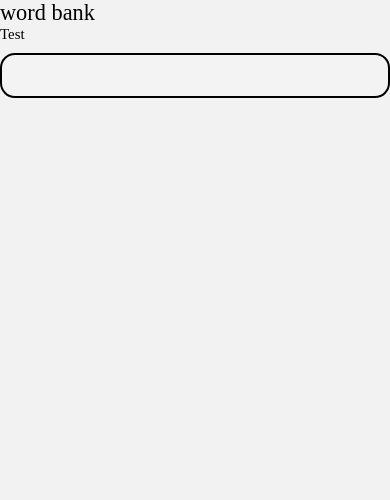
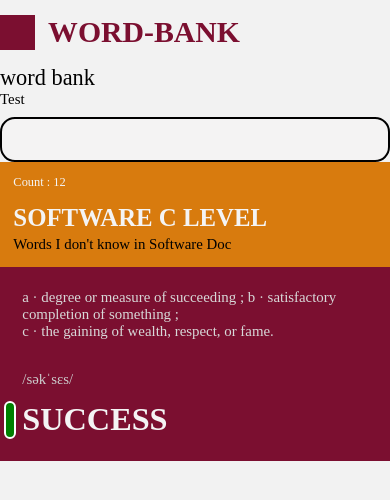
Before and after one commit to MuazzezA/WordBank, a React Native app: screen /home in a window 390 px wide. Shown: the top 500 px of the page. Built offline with nearby package versions, Linux system fonts and the light colour scheme.

Commit message:
feat: word and list header

```diff
--- /dev/null
+++ b/src/components/ListHeader.tsx
@@ -0,0 +1,54 @@
+import React from 'react';
+import {View, ViewStyle, StyleProp, Text} from 'react-native';
+import {ScaledSheet} from 'react-native-size-matters';
+import {T} from './T.tsx';
+
+interface ListHeaderProps {
+  listName: string;
+  listNameColor?: string;
+  backgroundColor?: string;
+  listDescription?: string;
+  listDescriptionColor?: string;
+  wordCount?: number;
+}
+
+export const ListHeader: React.FC<ListHeaderProps> = ({
+  listName,
+  listNameColor,
+  backgroundColor,
+  listDescription,
+  listDescriptionColor,
+  wordCount,
+}) => {
+  const color = backgroundColor ?? '#D87B0E';
+  return (
+    <View style={[styles.listContainer, {backgroundColor: color}]}>
+      {wordCount !== undefined && (
+        <T
+          text={`Count : ${wordCount}`}
+          size={10}
+          color={'#F4F4F4'}
+          style={styles.countText}
+        />
+      )}
+      <T
+        size={20}
+        text={listName.toUpperCase()}
+        weight={'700'}
+        color={listNameColor ?? '#F4F4F4'}
+      />
+      {listDescription && (
+        <T
+          text={listDescription}
+          color={listDescriptionColor || 'white'}
+          size={12}
+        />
+      )}
+    </View>
+  );
+};
+
+const styles = ScaledSheet.create({
+  listContainer: {padding: '12@s', gap: '4@s', width: '100%'},
+  countText: {paddingBottom: '8@s'},
+});
--- /dev/null
+++ b/src/components/WordHeader.tsx
@@ -0,0 +1,82 @@
+import React from 'react';
+import {View} from 'react-native';
+import {T} from './T.tsx';
+import {ScaledSheet} from 'react-native-size-matters';
+
+interface WordHeaderProps {
+  word: string;
+  wordMean?: string;
+  phonetic?: string;
+  badgeColor?: string;
+  backgroundColor?: string;
+  wordColor?: string;
+}
+
+export const WordHeader: React.FC<WordHeaderProps> = ({
+  word,
+  wordMean,
+  phonetic,
+  badgeColor,
+  backgroundColor,
+  wordColor,
+}) => {
+  const color = backgroundColor ?? '#7B0F30';
+  return (
+    <View style={[styles.wordContainer, {backgroundColor: color}]}>
+      {wordMean && (
+        <T
+          text={wordMean}
+          color={'#D8D8D8'}
+          size={12}
+          style={styles.wordDescriptionText}
+        />
+      )}
+      {phonetic && <T text={phonetic} color={'#CCCCCC'} size={12} />}
+      <View style={styles.badgeWordContainer}>
+        {badgeColor && (
+          <View
+            style={[
+              {
+                backgroundColor: badgeColor,
+              },
+              styles.wordBadge,
+            ]}
+          />
+        )}
+        <T
+          style={{color: wordColor}}
+          size={26}
+          text={word.toUpperCase()}
+          color={'#F4F4F4'}
+          weight={'700'}
+        />
+      </View>
+    </View>
+  );
+};
+
+const styles = ScaledSheet.create({
+  wordContainer: {
+    gap: '12@s',
+    padding: '20@s',
+    width: '100%',
+  },
+  badgeWordContainer: {
+    flexDirection: 'row',
+    gap: '4@s',
+    justifyContent: 'flex-start',
+    alignItems: 'center',
+  },
+  wordBadge: {
+    borderColor: 'white',
+    width: 12,
+    height: 38,
+    borderRadius: 8,
+    borderWidth: 2,
+    position: 'absolute',
+    left: '-16@s',
+  },
+  wordDescriptionText: {
+    marginBottom: '16@s',
+  },
+});
--- a/src/screens/Home.tsx
+++ b/src/screens/Home.tsx
@@ -1,13 +1,35 @@
 import React from 'react';
-import {SafeAreaView} from 'react-native-safe-area-context';
 import {T} from '../components/T.tsx';
 import {WInput} from '../components/WInput.tsx';
+import {useNavigation} from '@react-navigation/native';
+import {Header} from '../components/Header.tsx';
+import {View} from 'react-native';
+import {ListHeader} from '../components/ListHeader.tsx';
+import {WordHeader} from '../components/WordHeader.tsx';
 
 export const Home = () => {
+  const navigation = useNavigation();
+
   return (
-    <SafeAreaView>
+    <View style={{flex: 1}}>
+      <Header />
       <T text={'word bank'} size={18} />
       <WInput placeholder="Test" weight="400" />
-    </SafeAreaView>
+      <ListHeader
+        listName={'Software C Level'}
+        listDescription={"Words I don't know in Software Doc"}
+        wordCount={12}
+        listDescriptionColor={'black'}
+      />
+      <WordHeader
+        word={'Success'}
+        phonetic={'/səkˈsɛs/'}
+        wordMean={
+          'a · degree or measure of succeeding ; b · satisfactory completion of something ; \n' +
+          'c · the gaining of wealth, respect, or fame.'
+        }
+        badgeColor={'green'}
+      />
+    </View>
   );
 };
```
